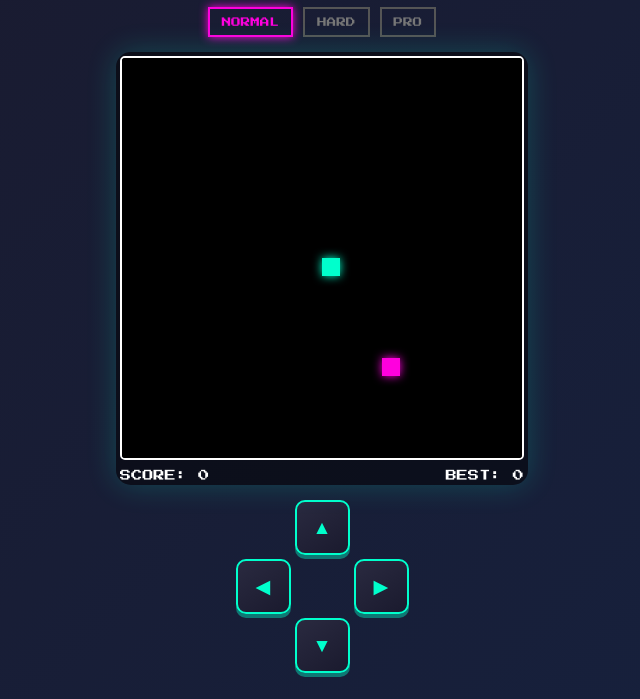
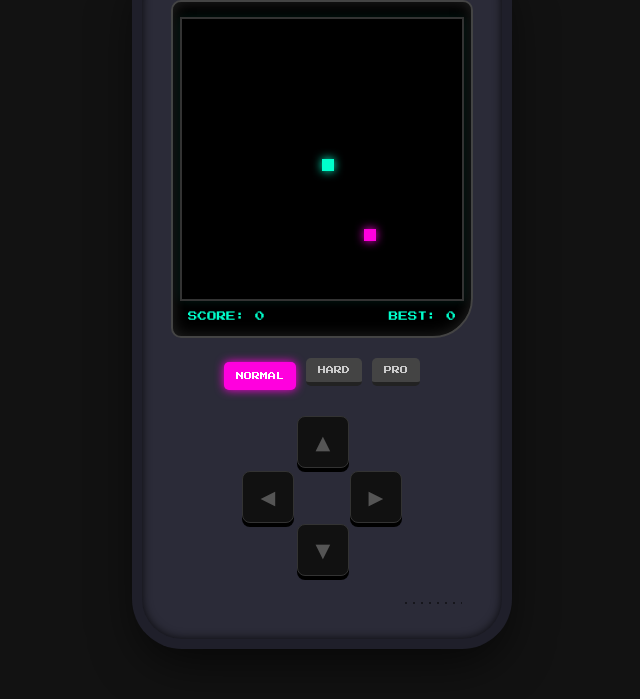
Before and after one commit to azimramle/snake-game, a plain HTML site: page index.html in a window 1280 px wide. Shown: the part 101-800 px from the top of the page, without its empty margins (318-958 px from the left). Drawn offline with Linux system fonts and the light colour scheme.

Commit message:
Update index.html

```diff
--- a/index.html
+++ b/index.html
@@ -2,161 +2,222 @@
 <html lang="en">
 <head>
     <meta charset="UTF-8">
-    <meta name="viewport" content="width=device-width, initial-scale=1.0">
+    <meta name="viewport" content="width=device-width, initial-scale=1.0, maximum-scale=1.0, user-scalable=no">
     <title>Snake: Reloaded</title>
     <link href="https://fonts.googleapis.com/css2?family=Press+Start+2P&display=swap" rel="stylesheet">
     <style>
+        /* --- 1. THE ROOM (Background) --- */
         body {
-            background: linear-gradient(135deg, #1a1a2e 0%, #16213e 100%);
+            background: #121212; /* Dark room */
+            display: flex;
+            align-items: center;
+            justify-content: center;
+            min-height: 100vh;
+            margin: 0;
+            font-family: 'Press Start 2P', cursive;
+            overflow: hidden; /* Prevent scrolling */
+            touch-action: none;
+        }
+
+        /* --- 2. THE CONSOLE (Physical Device) --- */
+        .console-body {
+            background-color: #2b2b38; /* Dark Grey Plastic */
+            width: 360px;
+            height: 680px; /* Tall handheld shape */
+            border-radius: 40px;
+            box-shadow:
+                inset 0 0 10px rgba(0,0,0,0.8), /* Inner depth */
+                0 0 0 10px #1f1f2a, /* Outer rim */
+                0 20px 50px rgba(0,0,0,0.7); /* Drop shadow on table */
             display: flex;
             flex-direction: column;
             align-items: center;
-            justify-content: center;
-            height: 100vh;
-            margin: 0;
-            font-family: 'Press Start 2P', cursive;
-            color: white;
-            touch-action: manipulation;
+            padding: 20px;
+            position: relative;
+            box-sizing: border-box;
         }
 
-        h1 {
-            margin-top: 0;
-            margin-bottom: 10px;
-            font-size: 1.5rem; /* Slightly smaller to fit mobile */
-            color: #00ffcc;
-            text-shadow: 4px 4px #ff00de;
-            text-align: center;
-            line-height: 1.5;
+        /* Decorative "Speaker" holes */
+        .speaker-grill {
+            position: absolute;
+            bottom: 30px;
+            right: 40px;
+            width: 60px;
+            height: 10px;
+            background-image: radial-gradient(#000 20%, transparent 20%);
+            background-size: 8px 8px;
+            opacity: 0.5;
         }
 
-        .game-container {
-            position: relative;
-            padding: 4px; /* Thinner padding */
-            background: rgba(0, 0, 0, 0.5);
-            border-radius: 15px;
-            box-shadow: 0 0 30px rgba(0, 255, 204, 0.2);
+        /* --- 3. THE BRANDING (Title on Case) --- */
+        .brand-logo {
+            color: #888;
+            font-size: 0.7rem;
+            margin-bottom: 10px;
+            text-shadow: -1px -1px 0 #000;
+            letter-spacing: 2px;
+            opacity: 0.7;
         }
 
-        canvas {
-            border: 2px solid #ffffff;
-            border-radius: 5px;
+        /* --- 4. THE SCREEN BEZEL --- */
+        .screen-bezel {
             background-color: #000;
-            display: block;
-            max-width: 90vw;
-            max-height: 55vh; /* Saved space for buttons */
+            width: 90%;
+            padding: 15px 5px;
+            border-radius: 10px 10px 40px 10px; /* Asymmetric retro styling */
+            box-shadow: inset 0 0 15px #222;
+            margin-bottom: 20px;
+            text-align: center;
+            border: 2px solid #444;
         }
 
-        .info-panel {
+        .screen-glass {
+            border: 2px solid #333;
+            box-shadow: 0 0 10px rgba(0,255,204,0.1);
+        }
+
+        /* --- 5. THE GAME UI --- */
+        canvas {
+            background-color: #0a0a0a;
+            display: block;
+            margin: 0 auto;
+            image-rendering: pixelated;
+        }
+
+        .ui-bar {
             display: flex;
             justify-content: space-between;
-            width: 100%;
+            color: #00ffcc; /* Neon Cyan Text */
+            font-size: 0.6rem;
             margin-top: 10px;
-            font-size: 0.7rem;
-            color: #fff;
+            padding: 0 10px;
         }
 
-        /* --- NEW: Mode Buttons --- */
-        .mode-container {
+        /* --- 6. PHYSICAL CONTROLS --- */
+
+        /* Mode Switcher (Top Buttons) */
+        .mode-switch {
             display: flex;
             gap: 10px;
-            margin-bottom: 15px;
+            margin-bottom: 30px;
+            width: 100%;
+            justify-content: center;
         }
 
-        .mode-btn {
-            background: transparent;
-            border: 2px solid #555;
-            color: #777;
+        .plastic-btn {
+            background: #444;
+            border: none;
+            border-bottom: 4px solid #222; /* 3D effect */
+            color: #ccc;
+            font-family: inherit;
+            font-size: 0.5rem;
             padding: 8px 12px;
-            font-family: 'Press Start 2P', cursive;
-            font-size: 0.6rem;
+            border-radius: 5px;
             cursor: pointer;
-            transition: all 0.2s;
+            transition: transform 0.1s;
         }
 
-        .mode-btn:hover {
-            border-color: #fff;
-            color: #fff;
-        }
-
-        .mode-btn.active {
-            border-color: #ff00de; /* Neon Pink border */
-            color: #ff00de;
+        .plastic-btn:active, .plastic-btn.active {
+            transform: translateY(4px);
+            border-bottom: 0;
+            background: #ff00de; /* Neon Pink when active */
+            color: white;
             box-shadow: 0 0 10px #ff00de;
         }
 
-        /* --- UPDATED: Tighter D-Pad --- */
-        .controls {
-            margin-top: 15px;
-            display: grid;
-            grid-template-areas:
-                ". up ."
-                "left . right"
-                ". down .";
-            gap: 4px; /* Reduced from 15px to 4px for easier tapping */
+        /* D-PAD Area */
+        .dpad-container {
+            position: relative;
+            width: 160px;
+            height: 160px;
         }
 
-        .btn {
-            background: linear-gradient(145deg, #2a2a40, #1a1a2e);
-            color: #00ffcc;
-            border: 2px solid #00ffcc;
-            width: 55px; /* Slightly smaller buttons */
-            height: 55px;
-            border-radius: 10px; /* Squircle shape feels better for D-pads */
-            font-size: 1.2rem;
+        .dpad-btn {
+            position: absolute;
+            width: 50px;
+            height: 50px;
+            background: #111;
+            border: 1px solid #333;
+            border-radius: 8px;
             cursor: pointer;
-            box-shadow: 0 4px 0px rgba(0, 255, 204, 0.4); /* 3D effect */
+            box-shadow: 0 4px 0 #000;
             display: flex;
             align-items: center;
             justify-content: center;
-            user-select: none;
+            color: #555;
+            font-size: 1.2rem;
             -webkit-tap-highlight-color: transparent;
         }
 
-        .btn:active {
-            transform: translateY(4px); /* Button presses down */
+        .dpad-btn:active {
+            transform: translateY(4px);
             box-shadow: none;
-            background: #00ffcc;
-            color: #000;
+            background: #222;
+            color: #00ffcc;
         }
 
-        #btnUp { grid-area: up; }
-        #btnLeft { grid-area: left; }
-        #btnRight { grid-area: right; }
-        #btnDown { grid-area: down; }
+        /* D-Pad Positioning */
+        #btnUp    { top: 0; left: 55px; }
+        #btnDown  { bottom: 0; left: 55px; }
+        #btnLeft  { top: 55px; left: 0; }
+        #btnRight { top: 55px; right: 0; }
+
+        /* Power Light */
+        .power-light {
+            width: 8px;
+            height: 8px;
+            background-color: red;
+            border-radius: 50%;
+            position: absolute;
+            top: 20px;
+            left: 20px;
+            box-shadow: 0 0 5px red;
+        }
+        .power-light.on {
+            background-color: #00ffcc;
+            box-shadow: 0 0 10px #00ffcc;
+        }
 
     </style>
 </head>
 <body>
 
-    <h1>SNAKE:<br>RELOADED</h1>
+    <div class="console-body">
 
-    <div class="mode-container">
-        <button class="mode-btn active" onclick="setMode('normal', this)">NORMAL</button>
-        <button class="mode-btn" onclick="setMode('hard', this)">HARD</button>
-        <button class="mode-btn" onclick="setMode('pro', this)">PRO</button>
-    </div>
+        <div class="power-light on"></div>
+        <div class="speaker-grill"></div>
 
-    <div class="game-container">
-        <canvas id="gameCanvas" width="400" height="400"></canvas>
+        <div class="brand-logo">SNAKE: RELOADED</div>
 
-        <div class="info-panel">
-            <div>SCORE: <span id="scoreVal">0</span></div>
-            <div>BEST: <span id="highScoreVal">0</span></div>
+        <div class="screen-bezel">
+            <canvas id="gameCanvas" width="280" height="280" class="screen-glass"></canvas>
+            <div class="ui-bar">
+                <div>SCORE: <span id="scoreVal">0</span></div>
+                <div>BEST: <span id="highScoreVal">0</span></div>
+            </div>
         </div>
-    </div>
 
-    <div class="controls">
-        <button class="btn" id="btnUp">▲</button>
-        <button class="btn" id="btnLeft">◀</button>
-        <button class="btn" id="btnRight">▶</button>
-        <button class="btn" id="btnDown">▼</button>
+        <div class="mode-switch">
+            <button class="plastic-btn active" onclick="setMode('normal', this)">NORMAL</button>
+            <button class="plastic-btn" onclick="setMode('hard', this)">HARD</button>
+            <button class="plastic-btn" onclick="setMode('pro', this)">PRO</button>
+        </div>
+
+        <div class="dpad-container">
+            <div class="dpad-btn" id="btnUp">▲</div>
+            <div class="dpad-btn" id="btnLeft">◀</div>
+            <div class="dpad-btn" id="btnRight">▶</div>
+            <div class="dpad-btn" id="btnDown">▼</div>
+        </div>
+
     </div>
 
     <script>
         const canvas = document.getElementById("gameCanvas");
         const ctx = canvas.getContext("2d");
 
-        const gridSize = 20;
+        // Adjusted grid size for smaller screen
+        const gridSize = 14;
         const tileCount = canvas.width / gridSize;
 
         let score = 0;
@@ -169,12 +230,10 @@
         let foodX = 15;
         let foodY = 15;
 
-        // Mode Settings
-        let baseSpeed = 100; // Default Normal
+        let baseSpeed = 100;
         let gameSpeed = baseSpeed;
         let gameInterval;
 
-        // Start Game
         gameInterval = setInterval(gameLoop, gameSpeed);
 
         function gameLoop() {
@@ -183,32 +242,24 @@
         }
 
         function setMode(mode, btnElement) {
-            // Update Visuals
-            document.querySelectorAll('.mode-btn').forEach(b => b.classList.remove('active'));
+            document.querySelectorAll('.plastic-btn').forEach(b => b.classList.remove('active'));
             btnElement.classList.add('active');
 
-            // Set Speed
             if (mode === 'normal') baseSpeed = 100;
             if (mode === 'hard') baseSpeed = 70;
-            if (mode === 'pro') baseSpeed = 40; // Super fast
+            if (mode === 'pro') baseSpeed = 40;
 
-            // Restart Game with new speed
             resetGame();
-
-            // Refocus canvas so keyboard works immediately
-            canvas.focus();
         }
 
         function update() {
             const head = { x: snake[0].x + velocityX, y: snake[0].y + velocityY };
 
-            // Wall Collision
             if (head.x < 0 || head.x >= tileCount || head.y < 0 || head.y >= tileCount) {
                 resetGame();
                 return;
             }
 
-            // Self Collision
             for (let i = 0; i < snake.length; i++) {
                 if (head.x === snake[i].x && head.y === snake[i].y) {
                     resetGame();
@@ -218,7 +269,6 @@
 
             snake.unshift(head);
 
-            // Eating Food
             if (head.x === foodX && head.y === foodY) {
                 score++;
                 document.getElementById("scoreVal").innerText = score;
@@ -229,8 +279,6 @@
                     document.getElementById("highScoreVal").innerText = highScore;
                 }
 
-                // Dynamic Speed: Increase relative to base speed
-                // Cap the speed so it doesn't become impossible (limit 25ms)
                 if (score % 2 === 0 && gameSpeed > 25) {
                     clearInterval(gameInterval);
                     gameSpeed -= 2;
@@ -244,11 +292,10 @@
         }
 
         function draw() {
-            // Background
             ctx.fillStyle = "#000000";
             ctx.fillRect(0, 0, canvas.width, canvas.height);
 
-            // Snake
+            // Neon Snake
             ctx.fillStyle = "#00ffcc";
             ctx.shadowBlur = 10;
             ctx.shadowColor = "#00ffcc";
@@ -257,7 +304,7 @@
             }
             ctx.shadowBlur = 0;
 
-            // Food
+            // Neon Food
             ctx.fillStyle = "#ff00de";
             ctx.shadowBlur = 10;
             ctx.shadowColor = "#ff00de";
@@ -276,12 +323,9 @@
             velocityY = 0;
             score = 0;
             document.getElementById("scoreVal").innerText = "0";
-
-            // Reset to the selected mode's base speed
             clearInterval(gameInterval);
             gameSpeed = baseSpeed;
             gameInterval = setInterval(gameLoop, gameSpeed);
-
             placeFood();
         }
 
```
